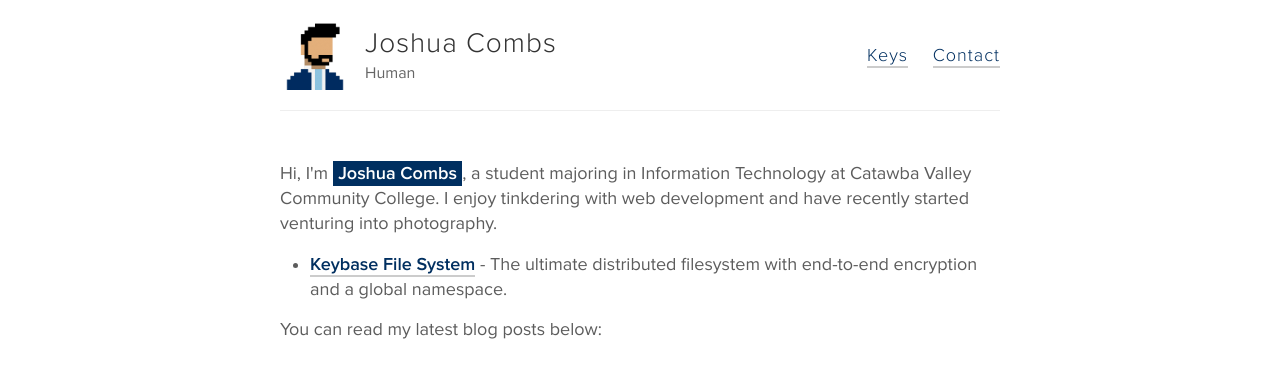
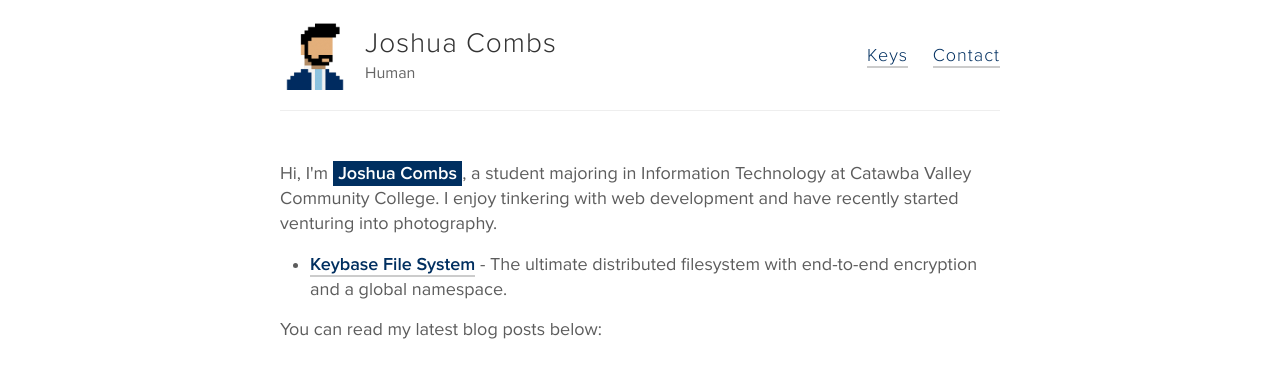
Before and after one commit to j-combs/j-combs.github.io, a Jekyll site: the page built from index.html, in a window 1280 px wide. Shown: the top 382 px of the page. Built offline with Jekyll 4.4.1, drawn with Linux system fonts in a browser that asks for light colours.

Commit message:
update spelling

```diff
--- a/_config.yml
+++ b/_config.yml
@@ -9,7 +9,7 @@
 author:
   name     : Joshua Combs
   job      : student
-  bio      : "majoring in Information Technology at Catawba Valley Community College. I enjoy tinkdering with web development and have recently started venturing into photography."
+  bio      : "majoring in Information Technology at Catawba Valley Community College. I enjoy tinkering with web development and have recently started venturing into photography."
 
 # Short bio or description (displayed in the header)
 description: Human
```
